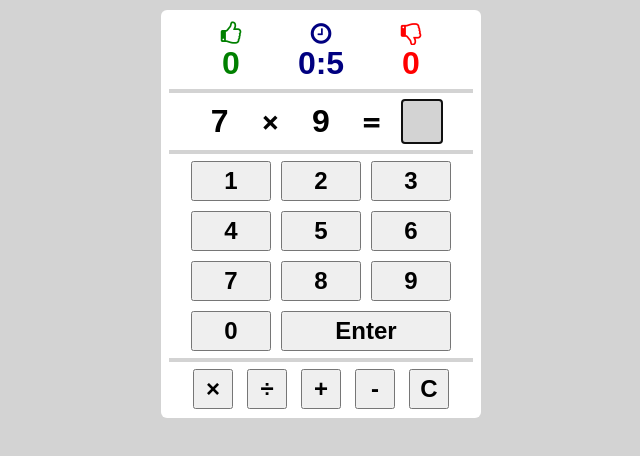
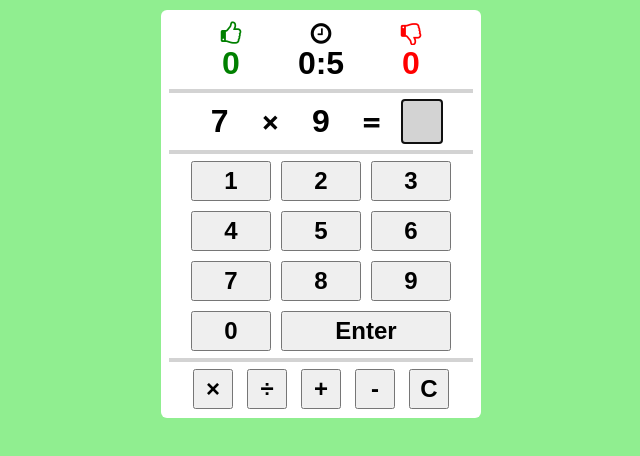
Before and after one commit to code4use/acctraining, a plain HTML site: page index.html in a window 1280 px wide. Shown: the whole page, without its empty margins (319-959 px from the left). Drawn offline with nearby package versions, Linux system fonts and the light colour scheme.

Commit message:
lightgreen background

```diff
--- a/index.html
+++ b/index.html
@@ -40,9 +40,9 @@
                         <input type="text" maxlength="3" size=3 name="res_ok" class="input-form green" readonly
                             value="0">
                     </div>
-                    <div class="formcolumn navy">
+                    <div class="formcolumn">
                         <i class="fa fa-clock-o" aria-hidden="true"></i>
-                        <input type="text" maxlength="10" size=10 name="timer" class="input-form timer navy" readonly
+                        <input type="text" maxlength="10" size=10 name="timer" class="input-form timer" readonly
                             value="0">
                     </div>
                     <div class="formcolumn red">
--- a/main.css
+++ b/main.css
@@ -5,7 +5,7 @@
 }
 
 body {
-    background-color: lightgray;
+    background-color: lightgreen;
     font-size: x-large;
     text-align: center;
     font-family: 'Open Sans', Verdana, Tahoma, sans-serif;
```
